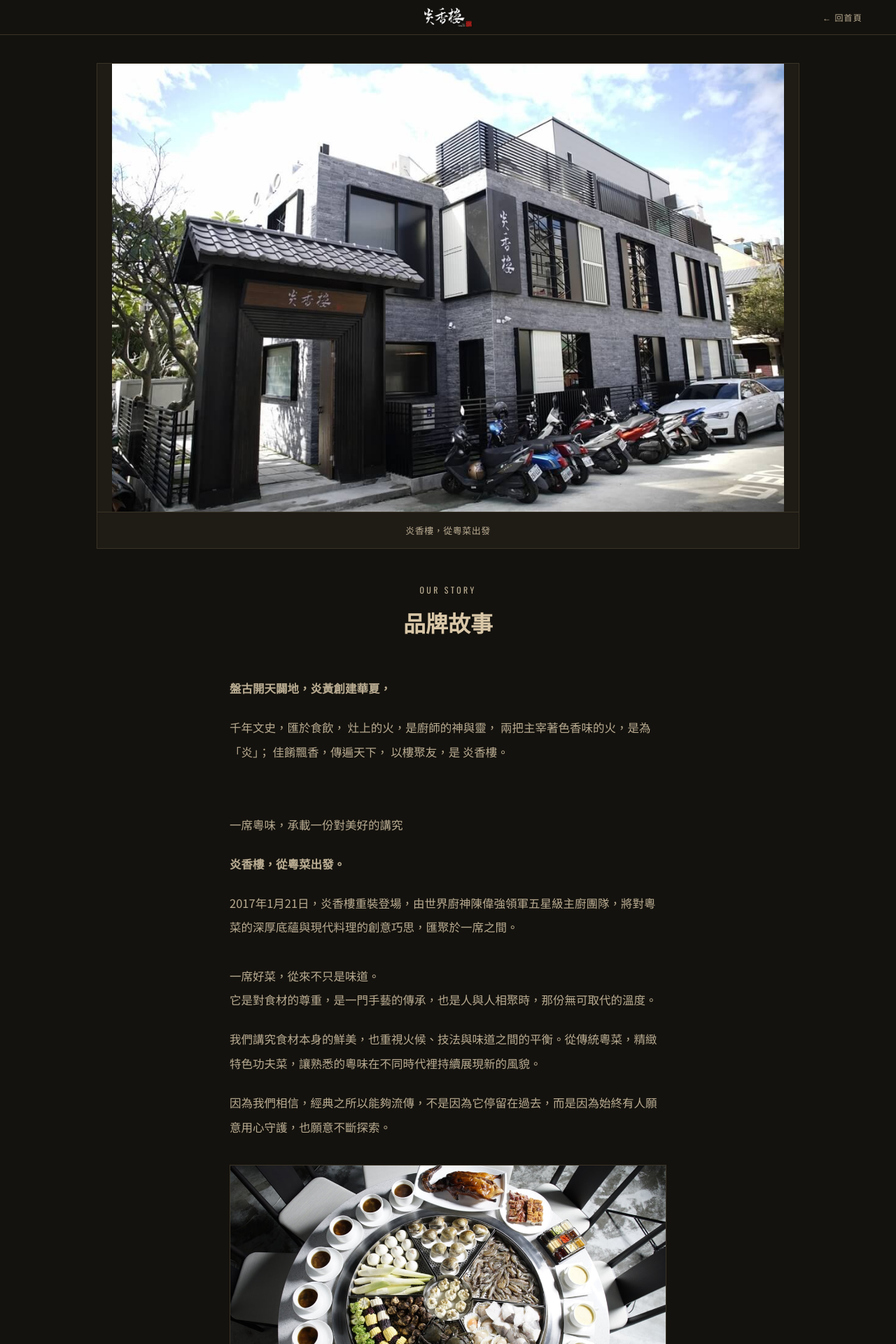
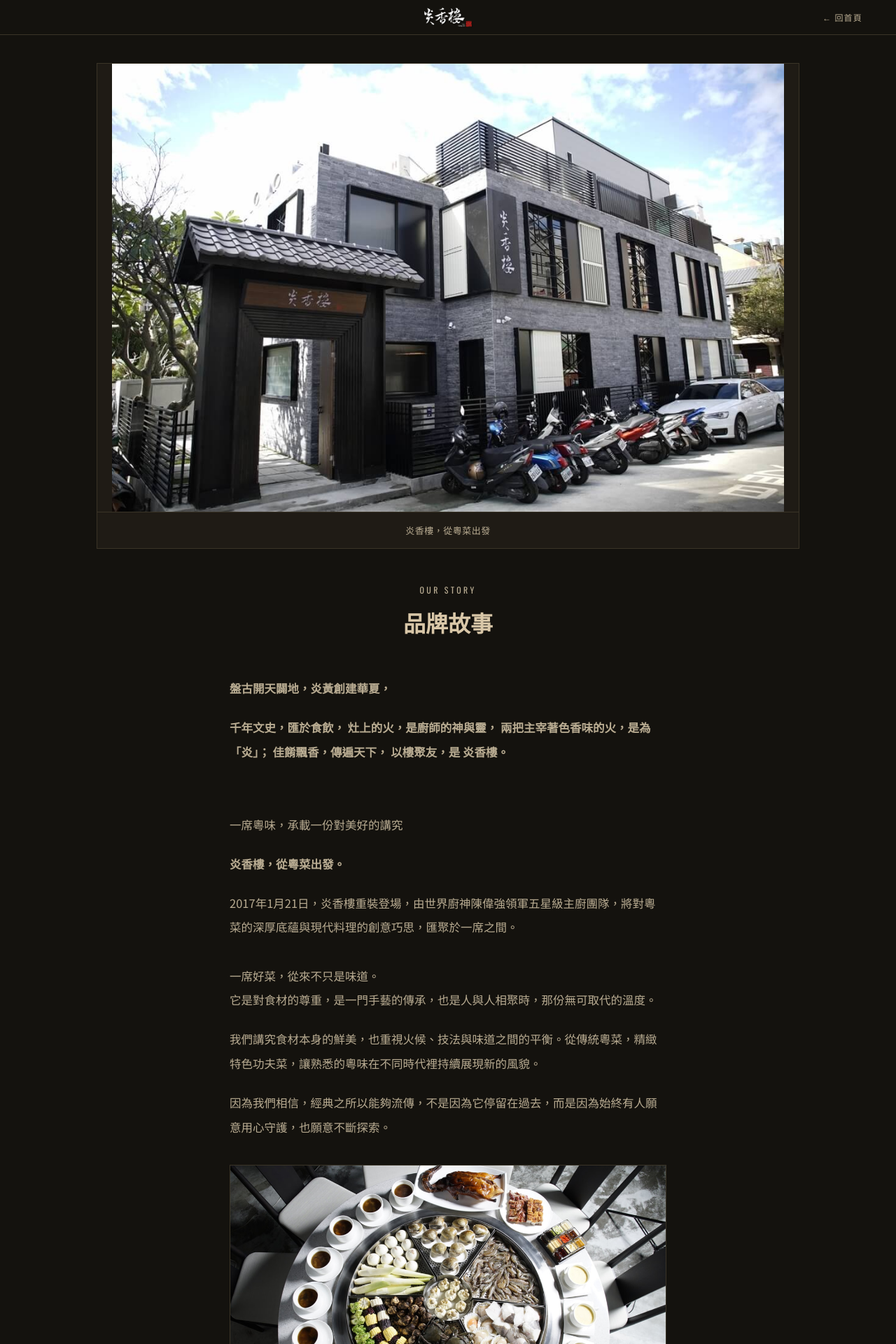
Before and after one commit to yanxianglou/yanxianglou.github.io, a Jekyll site: the page built from story.html, in a window 1280 px wide. Shown: the top 1920 px of the page at 70% size. Built offline with Jekyll 4.4.1, drawn with Linux system fonts in a browser that asks for light colours.

```diff
--- a/_data/story.yml
+++ b/_data/story.yml
@@ -81,11 +81,11 @@ content_blocks:
     content: |-
       **盤古開天闢地，炎黃創建華夏，**
 
-      千年文史，匯於食飲，
+      **千年文史，匯於食飲，
       灶上的火，是廚師的神與靈，
       兩把主宰著色香味的火，是為「炎」；
       佳餚飄香，傳遍天下，
-      以樓聚友，是 炎香樓。\
+      以樓聚友，是 炎香樓。**\
       \
       \
       一席粵味，承載一份對美好的講究
```
